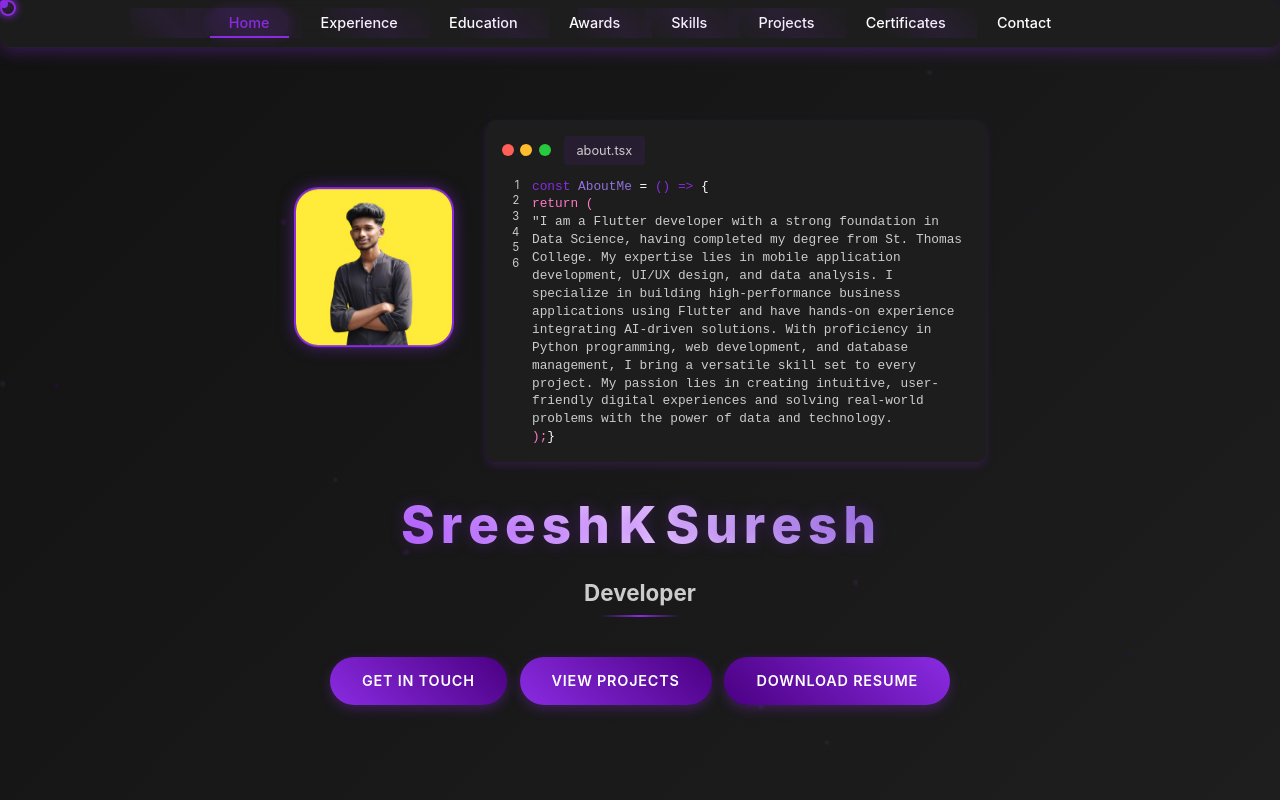
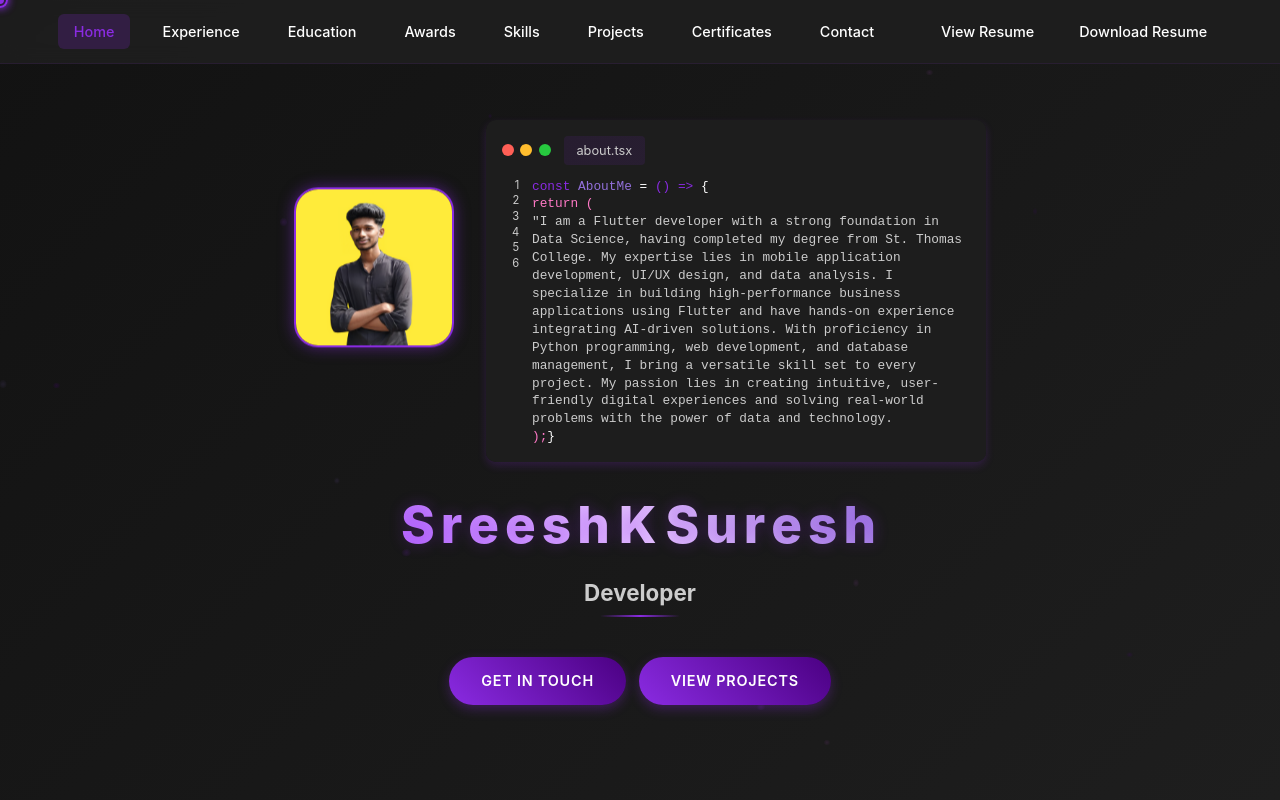
Before and after one commit to Sreeshks/portfolio-sreesh, a React (Vite) app: page / in a window 1280 px wide. Shown: the top 800 px of the page. Built offline with nearby package versions, Linux system fonts and the light colour scheme.

Commit message:
nav bar updated view ressume  nbutton added

```diff
--- a/src/App.jsx
+++ b/src/App.jsx
@@ -12,6 +12,7 @@ const App = () => {
   const [visibleSections, setVisibleSections] = useState(new Set());
   const [visibleProjects, setVisibleProjects] = useState(new Set());
   const [scrollProgress, setScrollProgress] = useState(0);
+  const [isResumeModalOpen, setIsResumeModalOpen] = useState(false);
 
   // Refs for parallax effects and form
   const heroRef = useRef(null);
@@ -33,7 +34,11 @@ const App = () => {
 
   // Scroll handling with smooth visibility animations
   useEffect(() => {
+    let ticking = false;
+
     const handleScroll = () => {
+      if (!ticking) {
+        requestAnimationFrame(() => {
           const sections = ['home', 'experience', 'education', 'awards', 'skills', 'social', 'projects', 'contact'];
       const scrollPosition = window.scrollY + 100;
 
@@ -90,9 +95,15 @@ const App = () => {
               el.style.transform = `translateY(${scrollY * speed * (index + 1)}px)`;
             });
           }
+
+          ticking = false;
+        });
+
+        ticking = true;
+      }
     };
 
-    window.addEventListener('scroll', handleScroll);
+    window.addEventListener('scroll', handleScroll, { passive: true });
     handleScroll();
 
     return () => window.removeEventListener('scroll', handleScroll);
@@ -111,52 +122,16 @@ const App = () => {
     const handleMouseMove = (e) => {
       setMousePosition({ x: e.clientX, y: e.clientY });
 
-      const hoverElement = document.elementsFromPoint(e.clientX, e.clientY)
-        .find(el => el.classList.contains('magnetic'));
-
-      if (hoverElement) {
-        const rect = hoverElement.getBoundingClientRect();
-        const centerX = rect.left + rect.width / 2;
-        const centerY = rect.top + rect.height / 2;
-        const distX = e.clientX - centerX;
-        const distY = e.clientY - centerY;
-        const pull = 0.25;
-
-        setTimeout(() => {
-          setFollowerPosition({
-            x: e.clientX - distX * pull,
-            y: e.clientY - distY * pull
+      // Simplified cursor movement for better performance
+      requestAnimationFrame(() => {
+        setFollowerPosition({ x: e.clientX, y: e.clientY });
       });
-        }, 40);
-
-        hoverElement.style.transform = `translate(${distX * 0.08}px, ${distY * 0.08}px)`;
-      } else {
-        setTimeout(() => {
-          setFollowerPosition({ x: e.clientX, y: e.clientY });
-        }, 40);
-
-        document.querySelectorAll('.magnetic').forEach(el => {
-          el.style.transform = 'translate(0, 0)';
-        });
-      }
-    };
-
-    const handleMouseDown = () => {
-      document.querySelector('.cursor-follower').classList.add('clicked');
-    };
-
-    const handleMouseUp = () => {
-      document.querySelector('.cursor-follower').classList.remove('clicked');
     };
 
     window.addEventListener('mousemove', handleMouseMove);
-    window.addEventListener('mousedown', handleMouseDown);
-    window.addEventListener('mouseup', handleMouseUp);
 
     return () => {
       window.removeEventListener('mousemove', handleMouseMove);
-      window.removeEventListener('mousedown', handleMouseDown);
-      window.removeEventListener('mouseup', handleMouseUp);
     };
   }, []);
 
@@ -205,15 +180,34 @@ const App = () => {
     };
   }, [visibleSections, visibleProjects]);
 
-  const toggleMobileMenu = () => {
-    setIsMobileMenuOpen(!isMobileMenuOpen);
-    document.body.style.overflow = !isMobileMenuOpen ? 'hidden' : 'auto';
+  // Optimized navigation handling with touch support
+  const handleNavClick = (sectionId, e) => {
+    e.preventDefault();
+    e.stopPropagation();
+
+    const element = document.getElementById(sectionId);
+    if (element) {
+      const offset = 80;
+      const elementPosition = element.getBoundingClientRect().top;
+      const offsetPosition = elementPosition + window.pageYOffset - offset;
+
+      window.scrollTo({
+        top: offsetPosition,
+        behavior: 'smooth'
+      });
+
+      setActiveSection(sectionId);
+      setIsMobileMenuOpen(false);
+      document.body.style.overflow = 'auto';
+    }
   };
 
-  const handleNavClick = (sectionId) => {
-    scrollToSection(sectionId);
-    setIsMobileMenuOpen(false);
-    document.body.style.overflow = 'auto';
+  // Touch-friendly mobile menu toggle
+  const toggleMobileMenu = (e) => {
+    e.preventDefault();
+    e.stopPropagation();
+    setIsMobileMenuOpen(prev => !prev);
+    document.body.style.overflow = !isMobileMenuOpen ? 'hidden' : 'auto';
   };
 
   // EmailJS form submission handler
@@ -234,6 +228,20 @@ const App = () => {
       );
   };
 
+  const handleResumePreview = (e) => {
+    e.preventDefault();
+    e.stopPropagation();
+    setIsResumeModalOpen(true);
+    document.body.style.overflow = 'hidden';
+  };
+
+  const closeResumeModal = (e) => {
+    e.preventDefault();
+    e.stopPropagation();
+    setIsResumeModalOpen(false);
+    document.body.style.overflow = 'auto';
+  };
+
   if (isLoading) {
     return <LoadingScreen onLoaded={() => setIsLoading(false)} />;
   }
@@ -248,14 +256,18 @@ const App = () => {
         className="cursor"
         style={{
           left: `${mousePosition.x}px`,
-          top: `${mousePosition.y}px`
+          top: `${mousePosition.y}px`,
+          transform: 'translate(-50%, -50%)',
+          transition: 'transform 0.1s ease-out'
         }}
       />
       <div
         className="cursor-follower"
         style={{
           left: `${followerPosition.x}px`,
-          top: `${followerPosition.y}px`
+          top: `${followerPosition.y}px`,
+          transform: 'translate(-50%, -50%)',
+          transition: 'transform 0.15s ease-out'
         }}
       />
 
@@ -281,11 +293,28 @@ const App = () => {
       {/* Gradient Background */}
       <div className="animated-gradient-bg"></div>
 
+      {/* Resume Preview Modal */}
+      {isResumeModalOpen && (
+        <div className="resume-modal-overlay" onClick={closeResumeModal}>
+          <div className="resume-modal-content" onClick={e => e.stopPropagation()}>
+            <button className="resume-modal-close" onClick={closeResumeModal}>
+              <span>×</span>
+            </button>
+            <iframe
+              src="/SREESH_K_SURESH_RESUME.pdf"
+              className="resume-preview"
+              title="Resume Preview"
+            />
+          </div>
+        </div>
+      )}
+
       {/* Enhanced Navigation */}
       <nav className="nav-content enhanced-nav">
         <button
           className={`mobile-menu-btn ${isMobileMenuOpen ? 'active' : ''}`}
           onClick={toggleMobileMenu}
+          onTouchEnd={toggleMobileMenu}
           aria-label="Toggle menu"
         >
           <span></span>
@@ -293,27 +322,47 @@ const App = () => {
           <span></span>
         </button>
 
-        <div className={`nav-links ${isMobileMenuOpen ? 'active' : ''}`}>
-          {['home', 'experience', 'education', 'awards', 'skills', 'projects','certificates', 'contact'].map(section => (
+        <div
+          className={`nav-links ${isMobileMenuOpen ? 'active' : ''}`}
+          onClick={(e) => e.stopPropagation()}
+        >
+          {['home', 'experience', 'education', 'awards', 'skills', 'projects', 'certificates', 'contact'].map(section => (
             <a
               key={section}
               href={`#${section}`}
-              className={`nav-link magnetic enhanced-nav-link ${activeSection === section ? 'active' : ''}`}
-              onClick={(e) => {
-                e.preventDefault();
-                handleNavClick(section);
-              }}
+              className={`nav-link ${activeSection === section ? 'active' : ''}`}
+              onClick={(e) => handleNavClick(section, e)}
+              onTouchEnd={(e) => handleNavClick(section, e)}
             >
               <span className="nav-text">{section.charAt(0).toUpperCase() + section.slice(1)}</span>
-              <span className="nav-hover-effect"></span>
             </a>
           ))}
+          <div className="resume-buttons">
+            <a
+              href="#"
+              className="nav-link resume-preview-btn"
+              onClick={handleResumePreview}
+              onTouchEnd={handleResumePreview}
+            >
+              <span className="nav-text">View Resume</span>
+            </a>
+            <a
+              href="/SREESH_K_SURESH_RESUME.pdf"
+              className="nav-link resume-download-btn"
+              target="_blank"
+              rel="noopener noreferrer"
+              download
+            >
+              <span className="nav-text">Download Resume</span>
+            </a>
+          </div>
         </div>
 
         {isMobileMenuOpen && (
           <div
             className="nav-overlay active"
             onClick={toggleMobileMenu}
+            onTouchEnd={toggleMobileMenu}
           />
         )}
       </nav>
@@ -382,9 +431,6 @@ With proficiency in Python programming, web development, and database management
               </a>
               <a href="#projects" className="btn-premium magnetic" onClick={(e) => { e.preventDefault(); handleNavClick('projects'); }}>
                 View Projects
-              </a>
-              <a href="/SREESH_K_SURESH_RESUME.pdf" className="btn-premium resume-btn magnetic" target="_blank" rel="noopener noreferrer">
-                Download Resume
               </a>
             </div>
           </div>
--- a/src/styles/main.css
+++ b/src/styles/main.css
@@ -580,17 +580,8 @@ textarea.form-control {
 }
 
 /* Navigation */
-.fixed-top {
-  position: fixed;
-  top: 0;
-  left: 0;
-  right: 0;
-  z-index: 1000;
-  padding: 0.8rem 1.5rem;
-}
-
 .nav-content {
-  background: rgba(30, 30, 30, 0.8);
+  background: rgba(30, 30, 30, 0.95);
   backdrop-filter: blur(10px);
   border-bottom: 1px solid rgba(138, 43, 226, 0.1);
   padding: 0.8rem 1.5rem;
@@ -599,110 +590,93 @@ textarea.form-control {
   left: 0;
   right: 0;
   z-index: 1000;
-  transition: all 0.3s ease;
-}
-
-.nav-content:hover {
-  background: rgba(30, 30, 30, 0.9);
-  box-shadow: 0 4px 16px rgba(138, 43, 226, 0.2);
-}
-
-.nav-content a {
+  display: flex;
+  justify-content: center;
+  align-items: center;
+}
+
+.nav-links {
+  display: flex;
+  align-items: center;
+  gap: 1rem;
+}
+
+.nav-link {
   color: var(--color-text);
   text-decoration: none;
-  padding: 0.4rem 1.2rem;
-  margin: 0 0.4rem;
-  border-radius: 20px;
-  transition: all 0.3s ease;
-  position: relative;
-  overflow: hidden;
+  padding: 0.4rem 1rem;
+  border-radius: 6px;
   font-weight: 500;
-  font-size: 0.9rem; /* Reduced */
-}
-
-.nav-content a::before {
-  content: '';
-  position: absolute;
+  font-size: 0.9rem;
+  transition: background-color 0.2s ease;
+}
+
+.nav-link:hover {
+  background-color: rgba(138, 43, 226, 0.1);
+}
+
+.nav-link.active {
+  background-color: rgba(138, 43, 226, 0.2);
+  color: var(--color-primary);
+}
+
+/* Resume Buttons in Nav */
+.resume-buttons {
+  display: flex;
+  gap: 1rem;
+  margin-left: 1rem;
+  align-items: center;
+}
+
+.resume-preview-btn,
+.resume-download-btn {
+  padding: 0.4rem 1rem;
+  border-radius: 6px;
+  background: var(--color-primary);
+  color: white;
+  font-size: 0.9rem;
+  transition: background-color 0.2s ease;
+}
+
+.resume-preview-btn:hover,
+.resume-download-btn:hover {
+  background-color: var(--color-primary-dark);
+}
+
+/* Mobile Menu */
+@media (max-width: 768px) {
+  .nav-content {
+    padding: 0.6rem 1rem;
+  }
+
+  .nav-links {
+    position: fixed;
     top: 0;
-  left: 0;
-  width: 100%;
-  height: 100%;
-  background: linear-gradient(45deg, transparent, rgba(138, 43, 226, 0.1), transparent);
-  transform: translateX(-100%);
-  transition: transform 0.6s ease;
-}
-
-.nav-content a:hover {
-  color: var(--color-primary);
-  transform: translateY(-2px);
-  box-shadow: 0 4px 12px rgba(138, 43, 226, 0.2);
-}
-
-.nav-content a:hover::before {
-  transform: translateX(100%);
-}
-
-.nav-content a.active {
-  background: rgba(138, 43, 226, 0.1);
-  color: var(--color-primary);
-  box-shadow: 0 0 12px rgba(138, 43, 226, 0.2);
-}
-
-.nav-content a.active::after {
-  content: '';
-  position: absolute;
-  bottom: 0;
-  left: 0;
-  width: 100%;
-  height: 2px;
-  background: var(--color-primary);
-  transform: scaleX(1);
-  transform-origin: center;
-  transition: transform 0.3s ease;
-}
-
-/* Enhanced Navigation */
-.enhanced-nav {
-  display: flex;
-  justify-content: center;
-  align-items: center;
-  background: rgba(30, 30, 30, 0.9);
-  box-shadow: 0 4px 16px rgba(138, 43, 226, 0.3);
-  border-radius: 10px;
-}
-
-.enhanced-nav-link {
-  position: relative;
-  padding: 0.5rem 1.5rem;
-  font-size: 0.9rem;
-  transition: all 0.3s ease;
-}
-
-.enhanced-nav-link:hover {
-  transform: scale(1.05);
-  color: var(--color-accent);
-}
-
-.enhanced-nav-link::after {
-  content: '';
-  position: absolute;
-  bottom: -2px;
-  left: 50%;
-  transform: translateX(-50%);
-  width: 0;
-  height: 2px;
-  background: var(--color-primary);
-  transition: width 0.3s ease;
-}
-
-.enhanced-nav-link:hover::after,
-.enhanced-nav-link.active::after {
-  width: 50%;
-}
-
-/* Smooth Scroll Behavior */
-html {
-  scroll-behavior: smooth;
+    right: -100%;
+    width: 80%;
+    height: 100vh;
+    background: var(--gradient-dark);
+    flex-direction: column;
+    padding: 2rem;
+    transition: right 0.3s ease;
+    z-index: 1000;
+  }
+
+  .nav-links.active {
+    right: 0;
+  }
+
+  .resume-buttons {
+    flex-direction: column;
+    margin: 1rem 0;
+    width: 100%;
+  }
+
+  .resume-preview-btn,
+  .resume-download-btn {
+    width: 100%;
+    text-align: center;
+  }
 }
 
 /* Section Spacing for Navigation */
@@ -1590,10 +1564,8 @@ html {
   background: none;
   border: none;
   cursor: pointer;
-  padding: 0.4rem;
-  position: fixed;
-  top: 1rem;
-  right: 1rem;
+  padding: 0.5rem;
+  position: relative;
   z-index: 1001;
 }
 
@@ -1603,7 +1575,7 @@ html {
   height: 2px;
   background: var(--color-text);
   margin: 5px 0;
-  transition: var(--transition-normal);
+  transition: 0.3s ease;
 }
 
 .mobile-menu-btn.active span:nth-child(1) {
@@ -1616,6 +1588,56 @@ html {
 
 .mobile-menu-btn.active span:nth-child(3) {
   transform: rotate(-45deg) translate(7px, -7px);
+}
+
+/* Mobile Menu Styles */
+@media (max-width: 768px) {
+  .mobile-menu-btn {
+    display: block;
+    position: fixed;
+    top: 1rem;
+    right: 1rem;
+  }
+
+  .nav-content {
+    padding: 0.6rem 1rem;
+    justify-content: flex-end;
+  }
+
+  .nav-links {
+    position: fixed;
+    top: 0;
+    right: -100%;
+    width: 80%;
+    height: 100vh;
+    background: var(--gradient-dark);
+    flex-direction: column;
+    padding: 4rem 2rem 2rem;
+    transition: right 0.3s ease;
+    z-index: 1000;
+  }
+
+  .nav-links.active {
+    right: 0;
+  }
+
+  .nav-link {
+    width: 100%;
+    text-align: left;
+    padding: 0.8rem 1rem;
+  }
+
+  .resume-buttons {
+    flex-direction: column;
+    margin: 1rem 0;
+    width: 100%;
+  }
+
+  .resume-preview-btn,
+  .resume-download-btn {
+    width: 100%;
+    text-align: left;
+  }
 }
 
 /* Nav Overlay */
@@ -2261,3 +2283,105 @@ html {
   position: absolute;
   left: 0;
 }
+
+/* Resume Modal Styles */
+.resume-modal-overlay {
+  position: fixed;
+  top: 0;
+  left: 0;
+  right: 0;
+  bottom: 0;
+  background-color: rgba(0, 0, 0, 0.8);
+  display: flex;
+  justify-content: center;
+  align-items: center;
+  z-index: 1000;
+  backdrop-filter: blur(5px);
+}
+
+.resume-modal-content {
+  position: relative;
+  width: 90%;
+  height: 90%;
+  background: var(--card-bg);
+  border-radius: 15px;
+  box-shadow: 0 0 30px rgba(0, 0, 0, 0.3);
+  overflow: hidden;
+  animation: modalFadeIn 0.3s ease-out;
+}
+
+.resume-modal-close {
+  position: absolute;
+  top: 15px;
+  right: 15px;
+  width: 40px;
+  height: 40px;
+  border-radius: 50%;
+  background: var(--accent-color);
+  border: none;
+  color: white;
+  font-size: 24px;
+  cursor: pointer;
+  display: flex;
+  align-items: center;
+  justify-content: center;
+  z-index: 1001;
+  transition: transform 0.2s ease;
+}
+
+.resume-modal-close:hover {
+  transform: scale(1.1);
+}
+
+.resume-preview {
+  width: 100%;
+  height: 100%;
+  border: none;
+}
+
+/* Navigation Resume Buttons */
+.resume-buttons {
+  display: flex;
+  gap: 15px;
+  margin-left: 20px;
+}
+
+.resume-preview-btn,
+.resume-download-btn {
+  padding: 8px 15px;
+  border-radius: 8px;
+  background: var(--accent-color);
+  color: white;
+  transition: all 0.3s ease;
+}
+
+.resume-preview-btn:hover,
+.resume-download-btn:hover {
+  transform: translateY(-2px);
+  box-shadow: 0 5px 15px rgba(0, 0, 0, 0.2);
+}
+
+@keyframes modalFadeIn {
+  from {
+    opacity: 0;
+    transform: scale(0.9);
+  }
+  to {
+    opacity: 1;
+    transform: scale(1);
+  }
+}
+
+/* Mobile Responsive Styles */
+@media (max-width: 768px) {
+  .resume-buttons {
+    flex-direction: column;
+    margin: 10px 0;
+    gap: 10px;
+  }
+
+  .resume-modal-content {
+    width: 95%;
+    height: 95%;
+  }
+}
```
Lines whose indentation alone changed are shown as unchanged.
